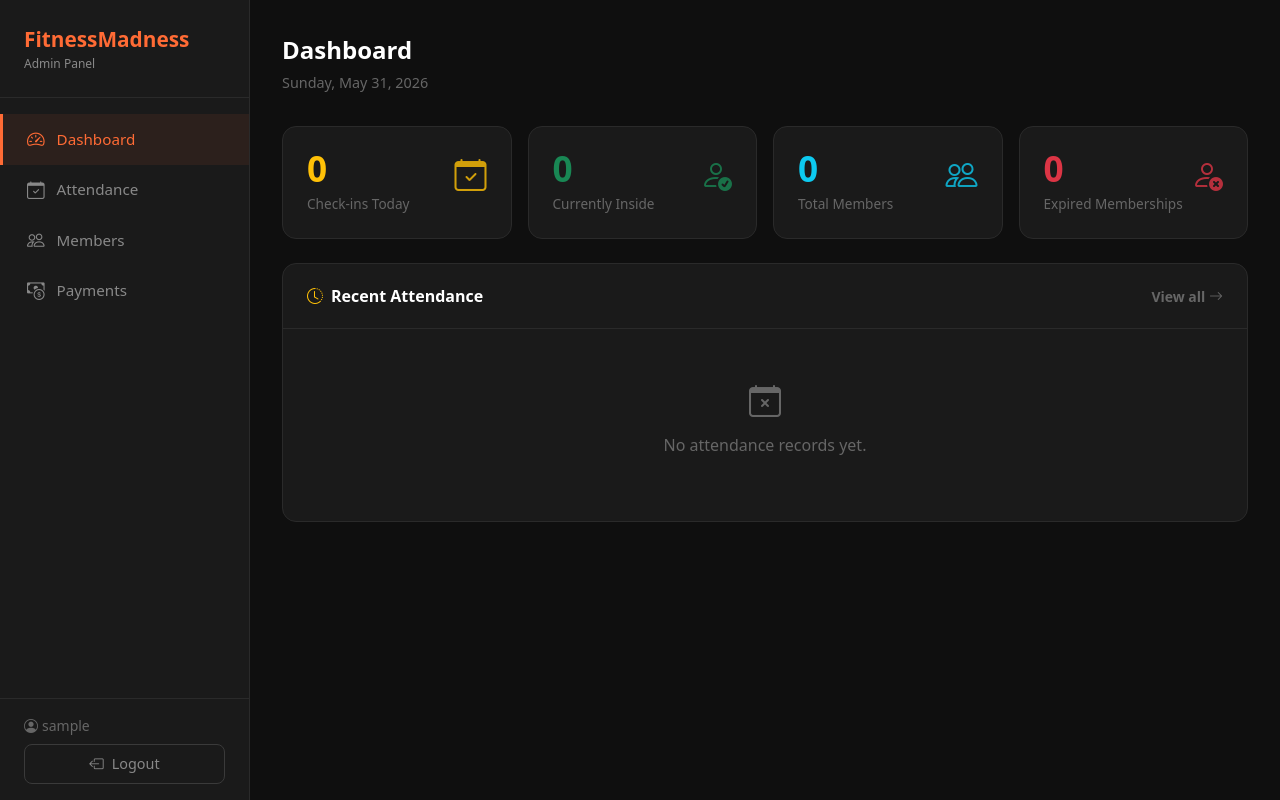
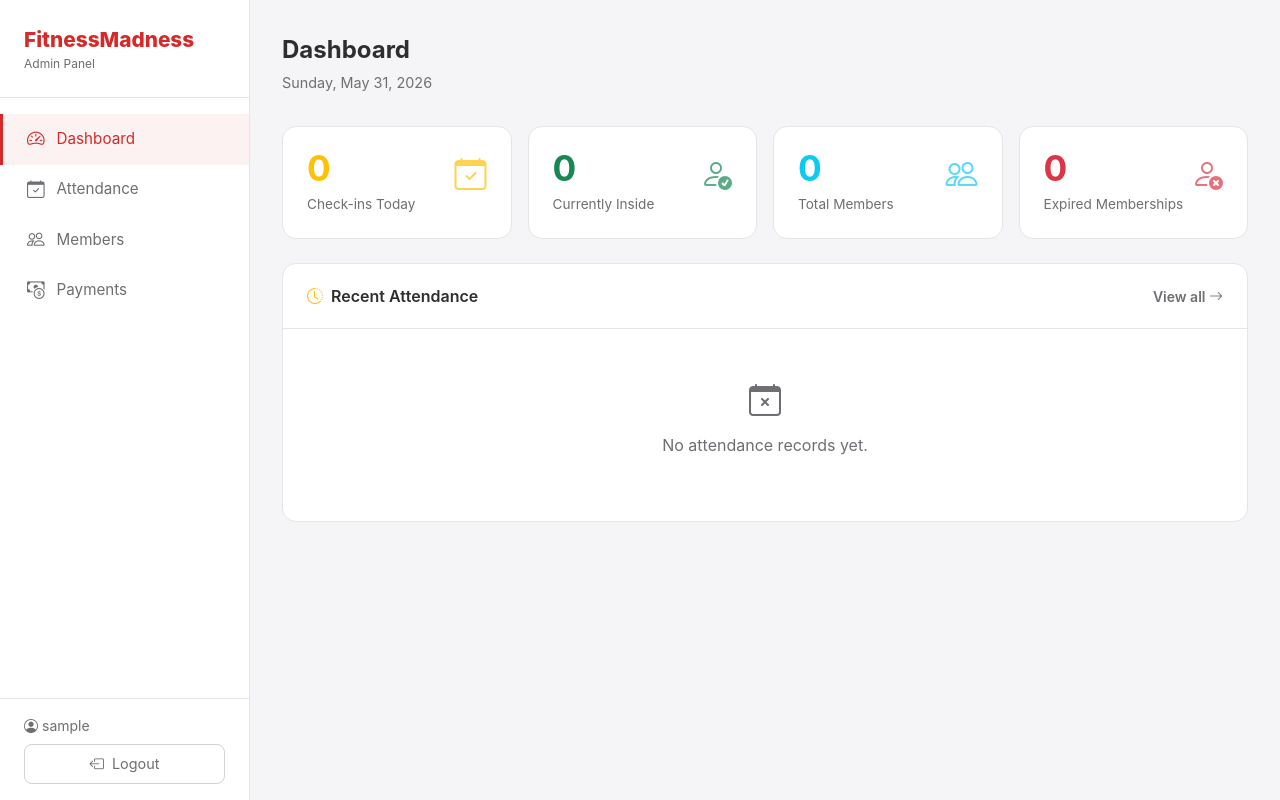
Before and after one commit to reymartlouie/fitnessmadness, a Flask app: page /admin/ in a window 1280 px wide. Run offline with Flask 3, Linux system fonts and the light colour scheme; the visitor is signed in with stand-in values (Sample User, id 1); data that the repository does not hold is empty; some libraries are stand-ins or nearby versions.

Commit message:
redesign admin UI — light mode with off-white, #2e2e2e text, red brand accent
Replaces the dark theme with a clean light mode matching the brand:
- Background: #f5f5f7 (Apple off-white), cards: #ffffff
- Typography: #2e2e2e, muted: #6e6e73
- Accent: #d62929 (red) across sidebar, active states, buttons, badges

Co-Authored-By: Claude Sonnet 4.6 <noreply@anthropic.com>

```diff
--- a/templates/admin/base.html
+++ b/templates/admin/base.html
@@ -8,17 +8,18 @@
     <link href="{{ url_for('static', filename='css/bootstrap-icons.min.css') }}" rel="stylesheet">
     <style>
         body {
-            background-color: #0f0f0f;
-            color: #ffffff;
+            background-color: #f5f5f7;
+            color: #2e2e2e;
             min-height: 100vh;
+            font-family: -apple-system, BlinkMacSystemFont, 'Segoe UI', sans-serif;
         }
 
         /* Sidebar */
         .sidebar {
             width: 250px;
             min-height: 100vh;
-            background-color: #1a1a1a;
-            border-right: 1px solid #2a2a2a;
+            background-color: #ffffff;
+            border-right: 1px solid #e5e5e7;
             position: fixed;
             top: 0;
             left: 0;
@@ -28,15 +29,15 @@
         }
 
         .sidebar-brand {
-            color: #ff6b35;
+            color: #d62929;
             font-weight: 800;
             font-size: 1.3rem;
             padding: 1.5rem;
-            border-bottom: 1px solid #2a2a2a;
+            border-bottom: 1px solid #e5e5e7;
         }
 
         .sidebar-brand span {
-            color: #888;
+            color: #6e6e73;
             font-size: 0.75rem;
             font-weight: 400;
             display: block;
@@ -48,7 +49,7 @@
         }
 
         .nav-link {
-            color: #888;
+            color: #6e6e73;
             padding: 0.75rem 1.5rem;
             border-radius: 0;
             font-size: 0.95rem;
@@ -60,22 +61,22 @@
         }
 
         .nav-link:hover, .nav-link.active {
-            color: #ff6b35;
-            background-color: rgba(255, 107, 53, 0.08);
-            border-left-color: #ff6b35;
+            color: #d62929;
+            background-color: rgba(214, 41, 41, 0.06);
+            border-left-color: #d62929;
         }
 
         .nav-link i { font-size: 1.1rem; }
 
         .sidebar-footer {
             padding: 1rem 1.5rem;
-            border-top: 1px solid #2a2a2a;
+            border-top: 1px solid #e5e5e7;
         }
 
         .btn-logout {
             background-color: transparent;
-            border: 1px solid #3a3a3a;
-            color: #888;
+            border: 1px solid #d2d2d7;
+            color: #6e6e73;
             padding: 0.5rem 1rem;
             border-radius: 8px;
             font-size: 0.9rem;
@@ -84,56 +85,56 @@
         }
 
         .btn-logout:hover {
-            border-color: #ff6b35;
-            color: #ff6b35;
+            border-color: #d62929;
+            color: #d62929;
         }
 
         /* Form controls */
         .form-control, .form-select {
-            background-color: #2a2a2a !important;
-            border: 1px solid #3a3a3a !important;
-            color: #ffffff !important;
+            background-color: #ffffff !important;
+            border: 1px solid #d2d2d7 !important;
+            color: #2e2e2e !important;
             border-radius: 10px;
         }
 
         .form-control:focus, .form-select:focus {
-            background-color: #2a2a2a !important;
-            border-color: #ff6b35 !important;
-            color: #ffffff !important;
-            box-shadow: 0 0 0 0.2rem rgba(255, 107, 53, 0.25) !important;
+            background-color: #ffffff !important;
+            border-color: #d62929 !important;
+            color: #2e2e2e !important;
+            box-shadow: 0 0 0 0.2rem rgba(214, 41, 41, 0.15) !important;
         }
 
-        .form-control::placeholder { color: #555 !important; }
+        .form-control::placeholder { color: #aeaeb2 !important; }
 
         .form-control:disabled, .form-control[readonly] {
-            background-color: #1e1e1e !important;
-            color: #555 !important;
+            background-color: #f5f5f7 !important;
+            color: #aeaeb2 !important;
         }
 
         .form-select option {
-            background-color: #2a2a2a !important;
-            color: #ffffff !important;
+            background-color: #ffffff !important;
+            color: #2e2e2e !important;
         }
 
         .form-label {
-            color: #aaa !important;
+            color: #6e6e73 !important;
             font-size: 0.9rem;
             margin-bottom: 0.4rem;
         }
 
-        .form-text { color: #666 !important; }
+        .form-text { color: #aeaeb2 !important; }
 
         /* Input group */
         .input-group-text {
-            background-color: #2a2a2a !important;
-            border: 1px solid #3a3a3a !important;
-            color: #888 !important;
+            background-color: #f5f5f7 !important;
+            border: 1px solid #d2d2d7 !important;
+            color: #6e6e73 !important;
         }
 
-        /* General text visibility */
+        /* General text */
         p, span, small, div { color: inherit; }
-        .text-muted { color: #666 !important; }
-        h1, h2, h3, h4, h5, h6 { color: #ffffff; }
+        .text-muted { color: #6e6e73 !important; }
+        h1, h2, h3, h4, h5, h6 { color: #2e2e2e; }
 
         /* Main Content */
         .main-content {
@@ -149,87 +150,92 @@
         }
 
         .page-subtitle {
-            color: #666;
+            color: #6e6e73;
             font-size: 0.9rem;
             margin-bottom: 2rem;
         }
 
-        /* Cards */
+        /* Stat Cards */
         .stat-card {
-            background-color: #1a1a1a;
-            border: 1px solid #2a2a2a;
+            background-color: #ffffff;
+            border: 1px solid #e5e5e7;
             border-radius: 14px;
             padding: 1.5rem;
-            transition: border-color 0.2s;
+            transition: border-color 0.2s, box-shadow 0.2s;
         }
 
-        .stat-card:hover { border-color: #3a3a3a; }
+        .stat-card:hover {
+            border-color: #d2d2d7;
+            box-shadow: 0 2px 12px rgba(0,0,0,0.06);
+        }
 
         .stat-card .stat-value {
             font-size: 2.2rem;
             font-weight: 700;
             line-height: 1;
+            color: #2e2e2e;
         }
 
         .stat-card .stat-label {
-            color: #666;
+            color: #6e6e73;
             font-size: 0.85rem;
             margin-top: 0.5rem;
         }
 
         .stat-card .stat-icon {
             font-size: 2rem;
-            opacity: 0.8;
+            opacity: 0.7;
         }
 
         /* Table */
         .table-card {
-            background-color: #1a1a1a;
-            border: 1px solid #2a2a2a;
+            background-color: #ffffff;
+            border: 1px solid #e5e5e7;
             border-radius: 14px;
             overflow: hidden;
         }
 
         .table-card-header {
             padding: 1.25rem 1.5rem;
-            border-bottom: 1px solid #2a2a2a;
+            border-bottom: 1px solid #e5e5e7;
             font-weight: 600;
+            color: #2e2e2e;
         }
 
         .table {
-            color: #ccc;
+            color: #2e2e2e;
             margin-bottom: 0;
         }
 
         .table thead th {
-            background-color: #141414;
-            color: #666;
+            background-color: #f5f5f7;
+            color: #6e6e73;
             font-size: 0.8rem;
             text-transform: uppercase;
             letter-spacing: 0.5px;
-            border-color: #2a2a2a;
+            border-color: #e5e5e7;
             padding: 0.75rem 1.5rem;
         }
 
         .table tbody td {
-            border-color: #2a2a2a;
+            border-color: #e5e5e7;
             padding: 0.85rem 1.5rem;
             vertical-align: middle;
         }
 
-        .table tbody tr:hover { background-color: rgba(255,255,255,0.02); }
+        .table tbody tr:hover { background-color: rgba(0,0,0,0.015); }
 
         .badge-active {
-            background-color: rgba(25, 200, 100, 0.15);
-            color: #19c864;
+            background-color: rgba(25, 180, 90, 0.1);
+            color: #1a9e58;
             padding: 0.3rem 0.75rem;
             border-radius: 20px;
             font-size: 0.8rem;
         }
 
         .badge-done {
-            background-color: rgba(100, 100, 100, 0.15);
-            color: #888;
+            background-color: rgba(110, 110, 115, 0.1);
+            color: #6e6e73;
             padding: 0.3rem 0.75rem;
             border-radius: 20px;
             font-size: 0.8rem;
@@ -291,7 +297,7 @@
                 {% for category, message in messages %}
                     <div class="alert alert-{{ category }} alert-dismissible fade show" role="alert">
                         {{ message }}
-                        <button type="button" class="btn-close btn-close-white" data-bs-dismiss="alert"></button>
+                        <button type="button" class="btn-close" data-bs-dismiss="alert"></button>
                     </div>
                 {% endfor %}
             {% endif %}
--- a/templates/admin/dashboard.html
+++ b/templates/admin/dashboard.html
@@ -61,12 +61,12 @@
 {% if expiring_soon %}
 <div class="table-card mb-4">
     <div class="table-card-header d-flex justify-content-between align-items-center"
-         style="background: rgba(255,193,7,0.08); border-bottom: 1px solid rgba(255,193,7,0.2);">
+         style="background: rgba(214,41,41,0.05); border-bottom: 1px solid rgba(214,41,41,0.15);">
         <span>
-            <i class="bi bi-exclamation-triangle-fill me-2 text-warning"></i>
+            <i class="bi bi-exclamation-triangle-fill me-2" style="color:#d62929;"></i>
             Memberships Expiring Within 7 Days
         </span>
-        <span class="badge bg-warning text-dark">{{ expiring_soon|length }}</span>
+        <span class="badge" style="background-color:#d62929;">{{ expiring_soon|length }}</span>
     </div>
     <div class="table-responsive">
         <table class="table mb-0">
```
Also changed, not shown: templates/admin/login.html (+27 -25 lines).
